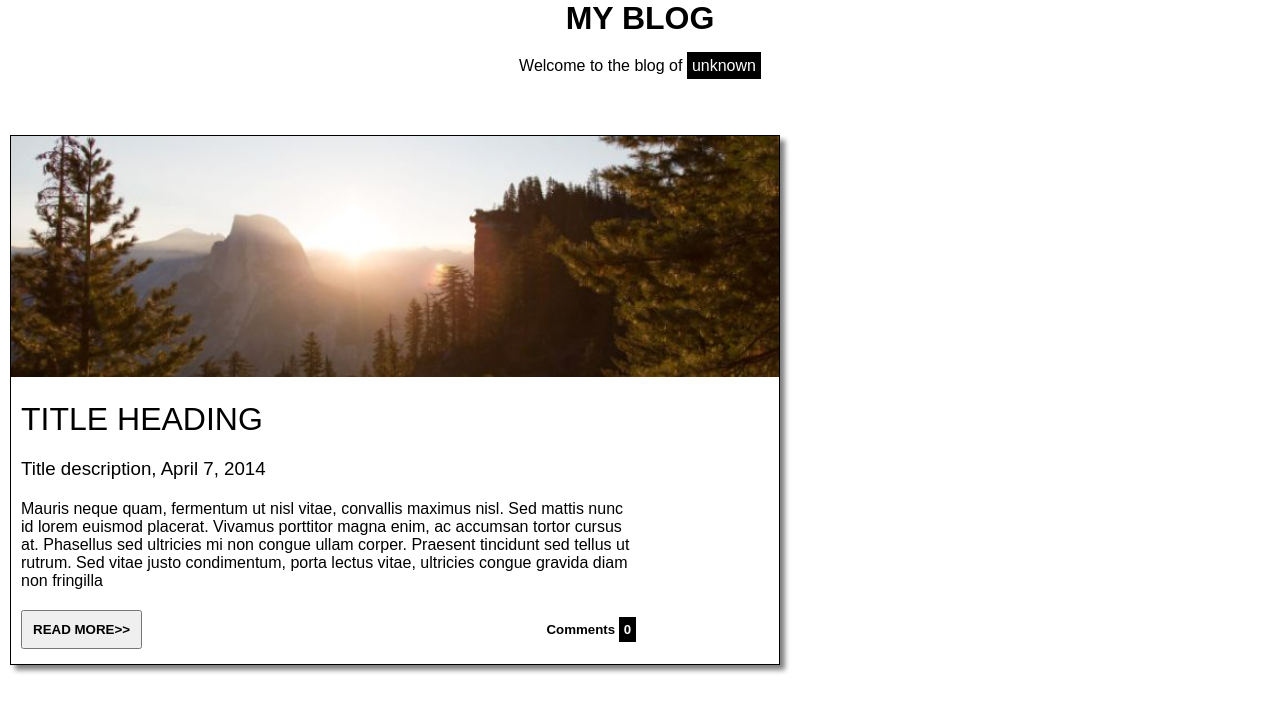
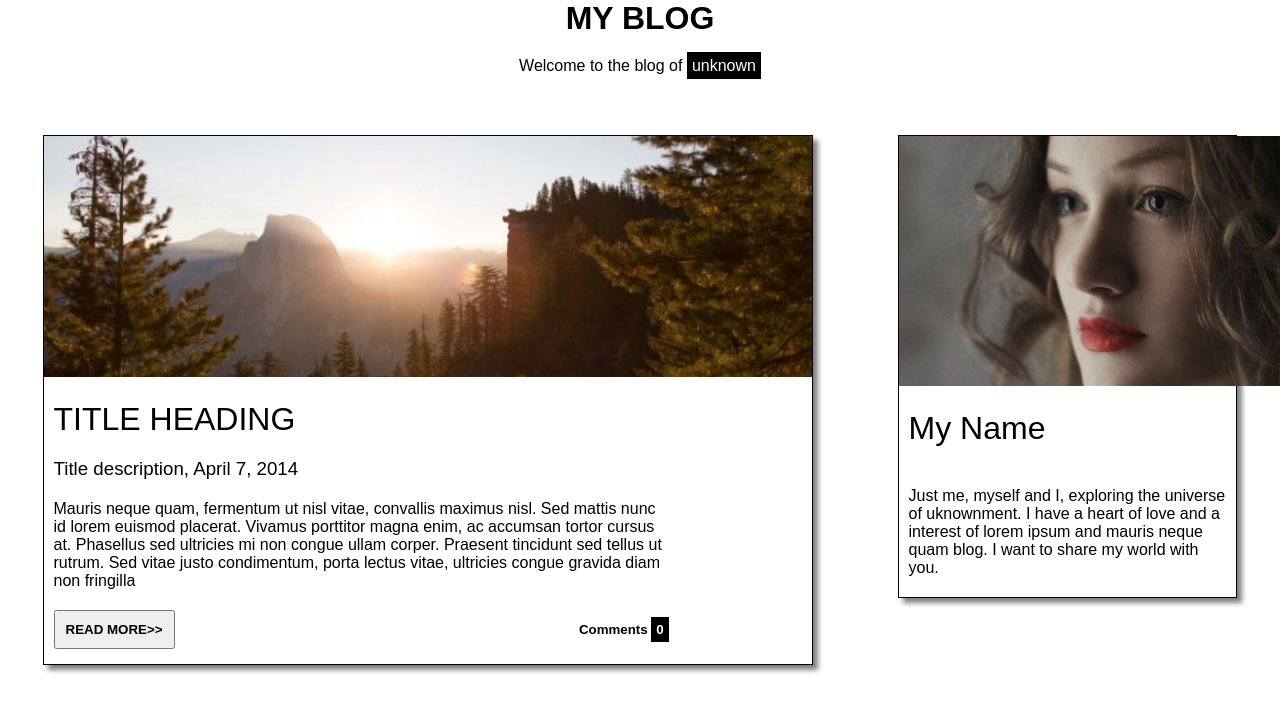
Before and after one commit to Zuhurshoh/Home-work-15, a plain HTML site: page index.html in a window 1280 px wide. Drawn offline with Linux system fonts and the light colour scheme.

Commit message:
Box1 div2

```diff
--- a/index.html
+++ b/index.html
@@ -26,7 +26,15 @@
         <button>READ MORE>></button>
         <h5>Comments <span class="sp1">0</span></h5>
       </div>
-
+      <div class="div2">
+        <img src="./avatar_g.jpg" alt="" />
+        <h1>My Name</h1>
+        <p>
+          Just me, myself and I, exploring the universe of uknownment. I have a
+          heart of love and a interest of lorem ipsum and mauris neque quam
+          blog. I want to share my world with you.
+        </p>
+      </div>
     </div>
   </body>
 </html>
--- a/style.css
+++ b/style.css
@@ -64,3 +64,26 @@
     color: white;
     padding: 5px;
 }
+.div2{
+    width: 26.4%;
+    border: 1px solid black;
+    margin: 10px;
+    box-shadow: 5px 5px 5px grey;
+
+
+}
+.div2 h1{
+    padding: 20px 10px;
+    font-weight: 500;
+
+}
+.div2 p{
+    padding: 20px 10px ;
+    font-weight: 100;
+
+}
+.box1{
+    display: flex;
+    align-items: flex-start;
+    justify-content: space-around;
+}
```
Also changed, not shown: avatar_g.jpg (added).
